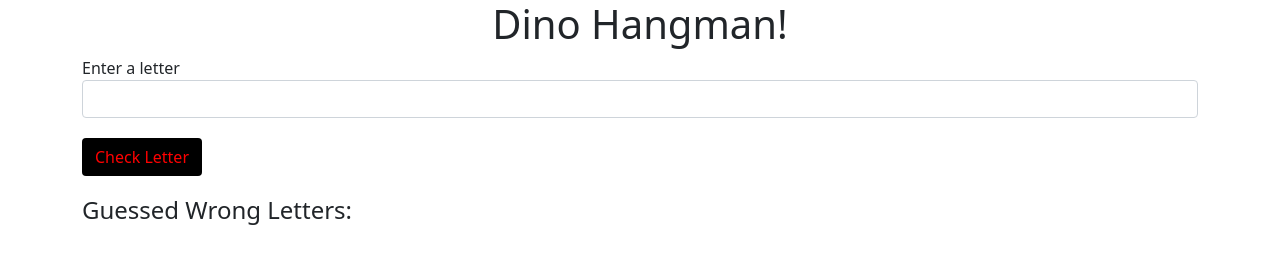
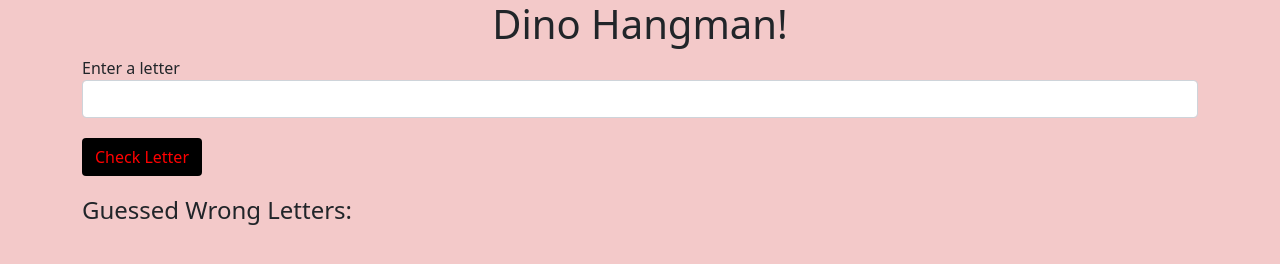
Before and after one commit to mrunderoad/dino-ipsum, a website built with webpack: page index.html in a window 1280 px wide. Built offline with nearby package versions, Linux system fonts and the light colour scheme; no server answers.

Commit message:
gh-pages fix...?
co-authored-by: Albert Lee <leesga8@gmail.com>
co-authored-by: Christy Welch <christinamawel@gmail.com>

```diff
--- a/src/css/styles.css
+++ b/src/css/styles.css
@@ -28,3 +28,7 @@ h1 {
 .hangman {
   display: none;
 }
+
+body {
+  background-color: rgb(243, 201, 201);
+}
```
Also changed, not shown: index.html (renamed from src/index.html).
